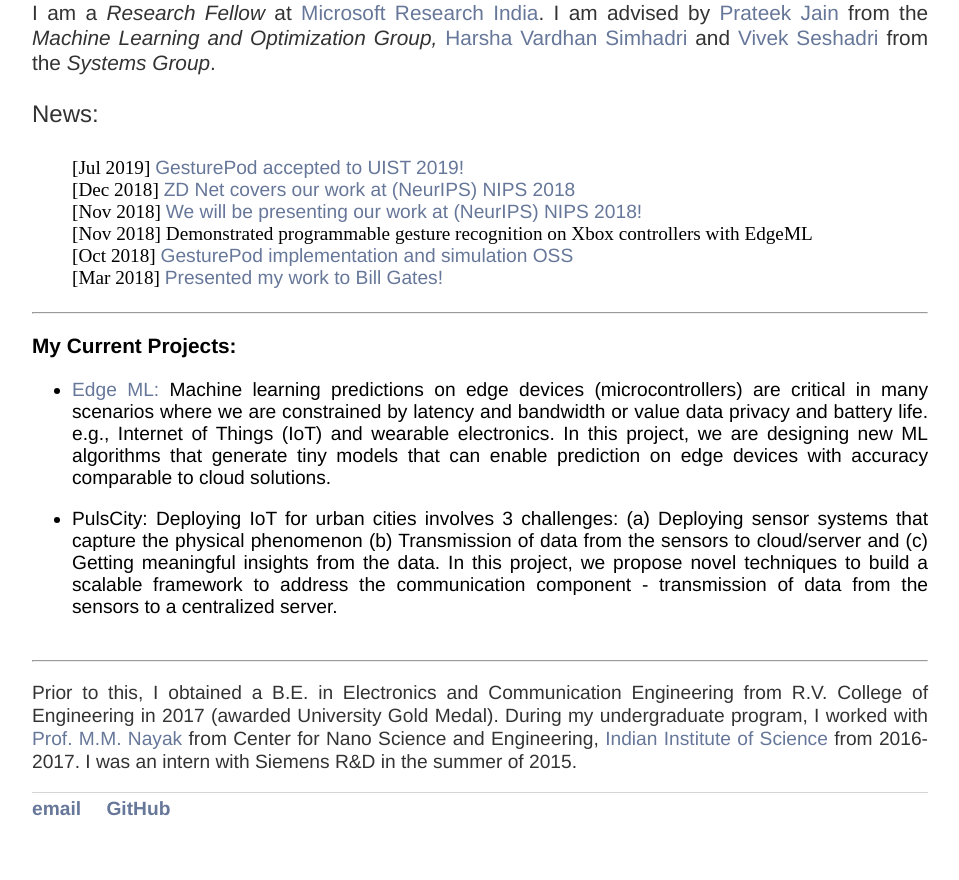
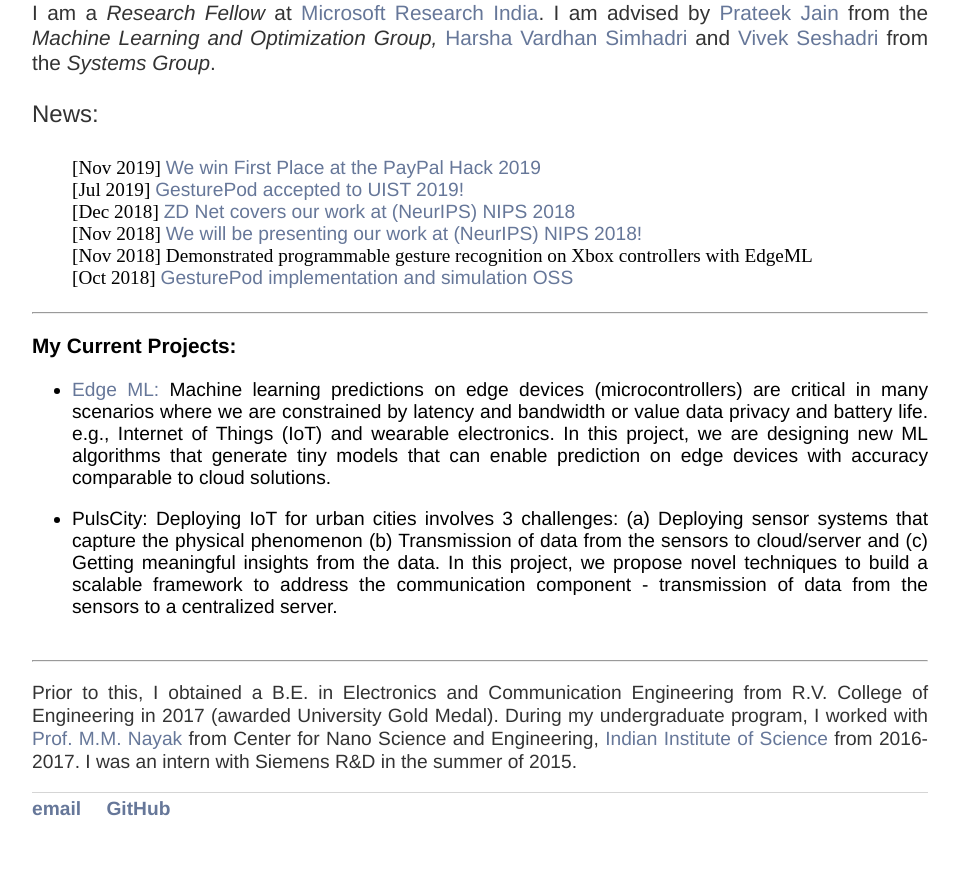
Before and after one commit to ShishirPatil/ShishirPatil.github.io, a Jekyll site: the page built from index.md, in a window 1280 px wide. Shown: the part 318-1198 px from the top of the page, without its empty margins (160-1119 px from the left). Built offline with Jekyll 4.4.1, drawn with Linux system fonts in a browser that asks for light colours.

Commit message:
PayPal Hack 2019

```diff
--- a/index.md
+++ b/index.md
@@ -32,6 +32,7 @@
         <p style="font-size:1.5em;">News:<br>
         <div id="news" style="height:140px;overflow-y:scroll;">
             <ul style="list-style-type:none;">
+            [Nov 2019] <a href = 'https://twitter.com/BerkeleyISchool/status/1191542693446455298'> We win First Place at the PayPal Hack 2019</a><br>
             [Jul 2019] <a href = 'http://uist.acm.org/uist2019/program/'> GesturePod accepted to UIST 2019!</a><br>
             [Dec 2018] <a href = 'https://www.zdnet.com/video/microsoft-researchers-add-smarts-to-everyday-objects/?fbclid=IwAR3DCey1X675mQ-uk7mu1Wl8aFXM4AQGNL4SygercVQY6PsmDkFvO3P9BE8'>ZD Net covers our work at (NeurIPS) NIPS 2018</a>
         <br>
```
